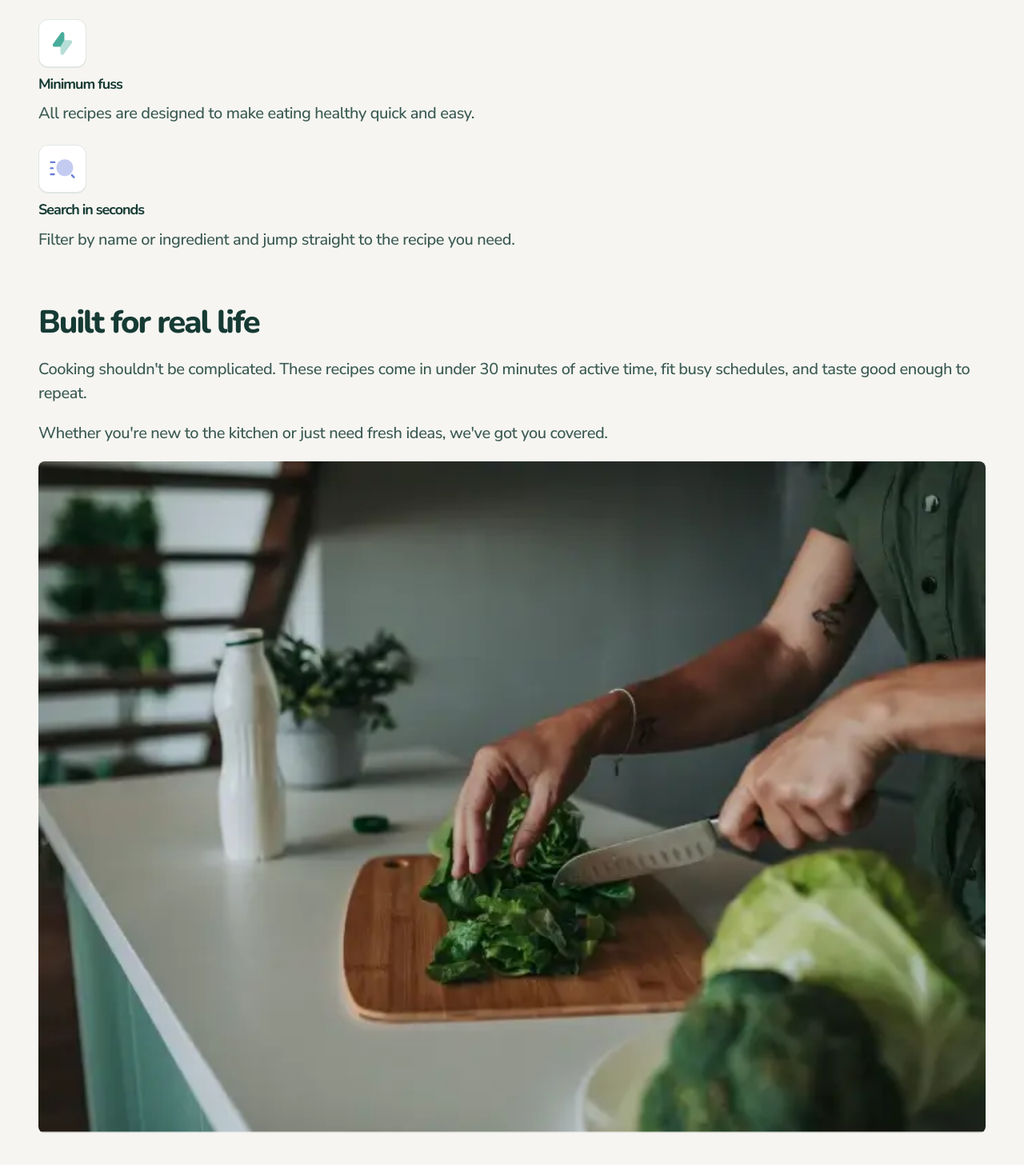
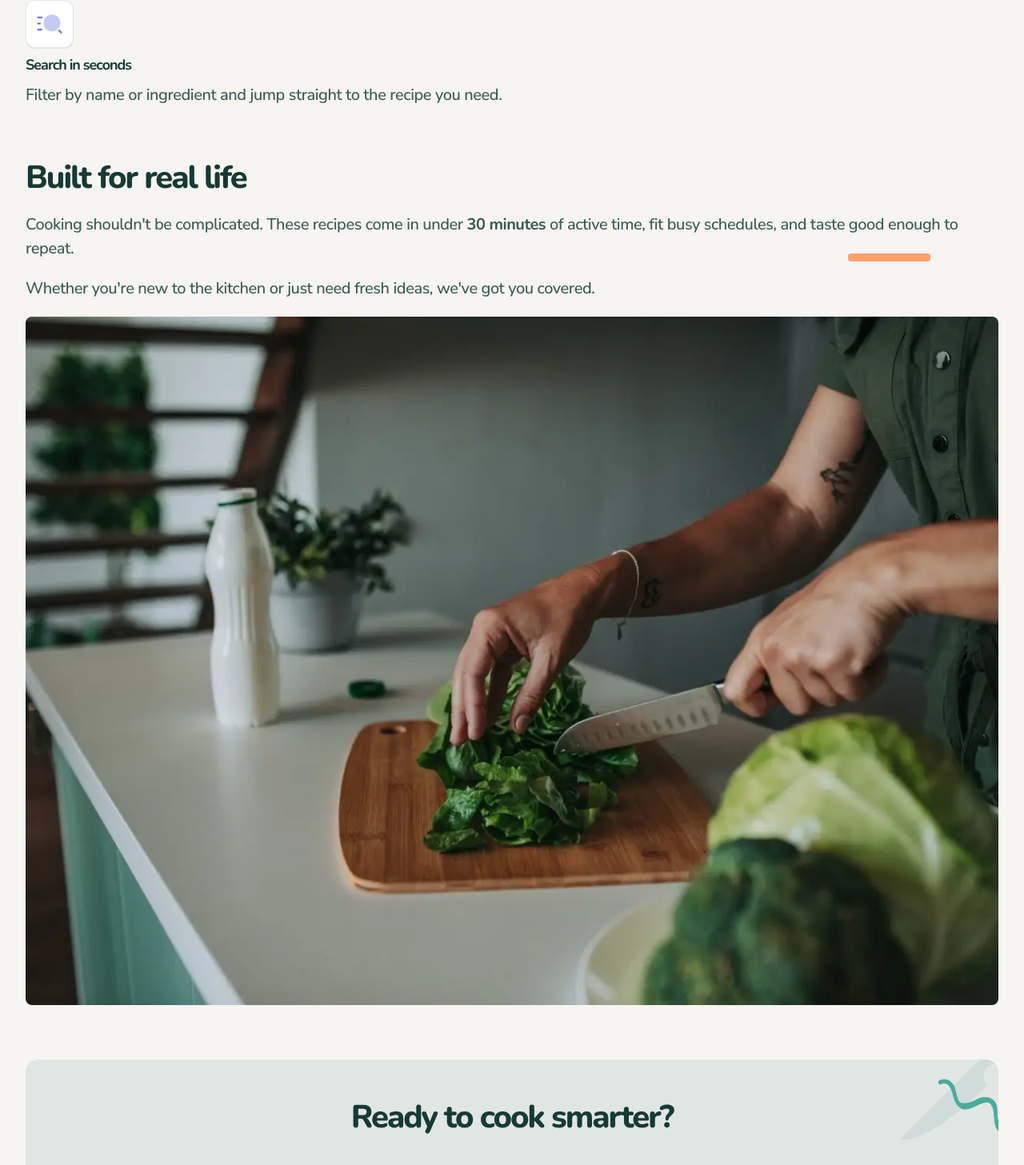
Before and after one commit to mahlvm/recipe-finder-website, a React (Vite) app in the folder recipe-finder-react/: page / in a window 1280 px wide. Shown: the part 1326-2783 px from the top of the page at 80% size. Built offline with nearby package versions, Linux system fonts and the light colour scheme.

Commit message:
home tablet

```diff
--- a/recipe-finder-react/src/components/Footer.css
+++ b/recipe-finder-react/src/components/Footer.css
@@ -21,4 +21,26 @@
   justify-content: center;
   align-items: center;
   gap: var(--spacing-24);
+  order: 1;
 }
+
+.footerHomeText{
+  order: 2;
+
+}
+
+
+@media (min-width: 768px) {
+  .footerHome{
+    flex-direction: row;
+    justify-content: space-between;
+  }
+
+  .footerHomeSocial{
+    order: 2;
+  }
+
+  .footerHomeText{
+    order: 1;
+  }
+}
--- a/recipe-finder-react/src/components/Footer.jsx
+++ b/recipe-finder-react/src/components/Footer.jsx
@@ -11,7 +11,7 @@ const Footer = () => {
             <img src={bluesky} alt="Bluesky" />
             <img src={tiktok} alt="Tiktok" />
         </div>
-                Made with ❤️ and 🥑
+        <span className='footerHomeText'>Made with ❤️ and 🥑</span>
     </footer>
 )}
 
--- a/recipe-finder-react/src/components/ReadyToCook.css
+++ b/recipe-finder-react/src/components/ReadyToCook.css
@@ -31,3 +31,38 @@
   color: var(--Neutral900);
   text-align: center;
 }
+
+.patternknife,
+.patternfork {
+  display: none;
+}
+
+
+@media (min-width: 768px) {
+.sectionReady{
+  position: relative;
+  z-index: 0;
+  overflow: hidden;
+}
+
+.patternknife{
+  display: block;
+  position: absolute;
+  width: 10.688rem;
+  right: -3rem;
+  top: -3.125rem;
+  z-index: 1;
+}
+
+.patternfork{
+  display: block;
+  position: absolute;
+  width: 11.188rem;
+  left: -3rem;
+  top: 11.375rem;
+  z-index: 1;
+}
+
+
+
+}
--- a/recipe-finder-react/src/components/ReadyToCook.jsx
+++ b/recipe-finder-react/src/components/ReadyToCook.jsx
@@ -1,9 +1,14 @@
 import "./ReadyToCook.css"
 import ButtonToRecipes from "./ButtonToRecipes";
+import patternknife from "../assets/images/pattern-knife.svg";
+import patternfork from "../assets/images/pattern-fork.svg";
+
 
 const ReadyToCook = () => {
     return(
         <div className='sectionReady'>
+            <img className="patternknife" src={patternknife} alt="patternsquiggle1" />
+            <img className="patternfork" src={patternfork} alt="patternsquiggle1" />
             <h2 className='h2'>Ready to cook smarter?</h2>
             <p className='p'> Hit the button, pick a recipe, and get dinner on the table—fast. </p>
             <ButtonToRecipes text="Browser Recipes" className="umseteseis" />
--- a/recipe-finder-react/src/pages/Home.css
+++ b/recipe-finder-react/src/pages/Home.css
@@ -164,7 +164,18 @@
   border-radius: var(--radius-8);
 }
 
+.highlight2{
+  display: none;
+}
 
+.thirtymin{
+  font-family: var(--text-5-font);
+  font-size: var(--text-5-size);
+  font-weight: var(--text-5-weight);
+  line-height: var(--text-5-line);
+  letter-spacing: var(--text-5-spacing);
+  color: var(--Neutral800);
+}
 
 
 
@@ -172,10 +183,41 @@
 /* Tablet - 768px */
 /* -------------------- */
 @media (min-width: 768px) {
-    .homeContainer {
-        font-size: 18px;
-        padding: var(--spacing-32);
+
+    .mainHome {
+    padding-left: var(--spacing-32);
+    padding-right: var(--spacing-32);
     }
+
+    .backgroundIcon{
+      top: 10%;
+    }
+
+    .highlight {
+      top: 6%;
+    }
+
+    .section3{
+      position: relative;
+    }
+
+    .highlight2{
+      position: absolute;
+      display: block;
+      z-index: 0;
+      width: 103px;
+      height: 10px;
+      right: 7%;
+      top: 11.2%;
+      background-color: rgba(var(--Orange500-rgb), 1);
+      border-radius: var(--radius-4);
+    }
+
+    .p{
+      z-index: 1;
+    }
+
+
 }
 
 /* -------------------- */
--- a/recipe-finder-react/src/pages/Home.jsx
+++ b/recipe-finder-react/src/pages/Home.jsx
@@ -6,8 +6,10 @@ import carrot from "../assets/images/icon-whole-food-recipes.svg";
 import fuss from "../assets/images/icon-minimum-fuss.svg";
 import search from "../assets/images/icon-search-in-seconds.svg";
 import imagehomeherosmall from "../assets/images/image-home-hero-small.webp";
+import imagehomeherolarge from "../assets/images/image-home-hero-large.webp";
 import patternsquiggle1 from "../assets/images/pattern-squiggle-1.svg";
 import imagehomereallifesmall from "../assets/images/image-home-real-life-small.webp";
+import imagehomereallifelarge from "../assets/images/image-home-real-life-large.webp";
 import ReadyToCook from '../components/ReadyToCook';
 
 
@@ -25,9 +27,10 @@ const Home = () => {
             processed junk, no guesswork.
             </p>
             <ButtonToRecipes text="Start exploring" className="umnoveoito" />
-            <div className='imgPhotoSone'>
-                <img className="photo" src={imagehomeherosmall} alt="image-home-hero-small" />
-            </div>
+            <picture className='imgPhotoSone'>
+                 <source media="(max-width: 375px)" srcSet={imagehomeherosmall} />
+                <img className="photo" src={imagehomeherolarge} alt="image-home-hero-large" />
+            </picture>
 
         </section>
 
@@ -53,24 +56,28 @@ const Home = () => {
         </section>
 
         <section className='section3'>
+            <div className='highlight2'></div>
             <h2 className='h2'>Built for real life</h2>
             <p className='p'>
-            Cooking shouldn't be complicated. These recipes come in under 30
-            minutes of active time, fit busy schedules, and taste good enough to
-            repeat.
+            Cooking shouldn't be complicated. These recipes come in under <span className='thirtymin'>30 minutes </span>
+            of active time, fit busy schedules, and taste good enough to repeat.
             </p>
             <p className='p'>
             Whether you're new to the kitchen or just need fresh ideas, we've got
             you covered.
             </p>
 
-            <div className='imgPhotoSthree'>
-                <img className="photo2" src={imagehomereallifesmall} alt="imagehomereallifesmall" />
-            </div>
+            <picture className='imgPhotoSthree'>
+                <source media="(max-width: 375px)" srcSet={imagehomereallifesmall} />
+                <img className="photo2" src={imagehomereallifelarge} alt="imagehomereallifelarge" />
+            </picture>
 
         </section>
 
+
         <ReadyToCook />
+
+
 
         <Footer />
         </main>
```
